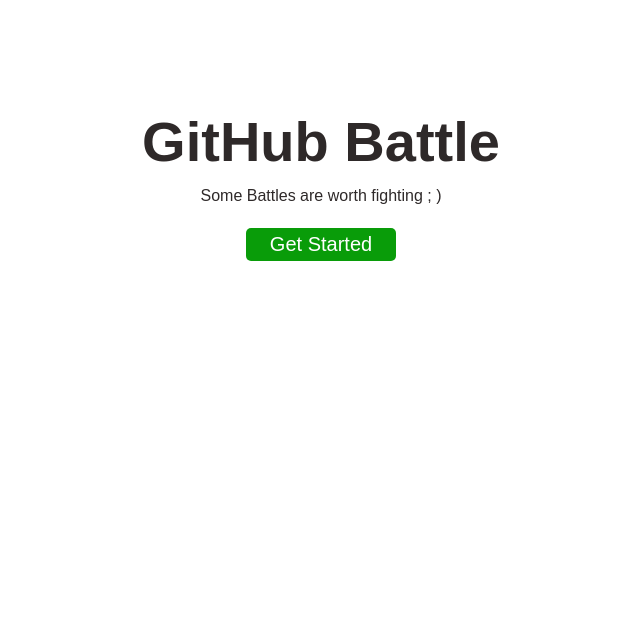
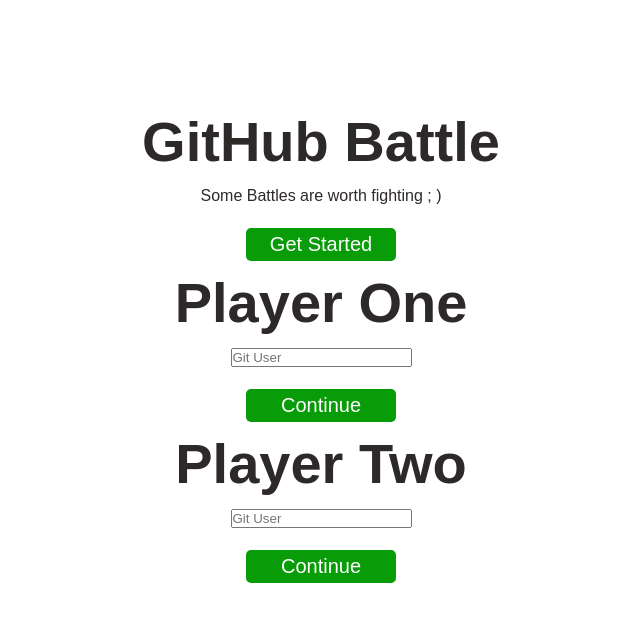
Before and after one commit to Samuel-Tobi/GitHub-Battle, a plain HTML site: page index.html in a window 1280 px wide. Shown: the whole page, without its empty margins (319-959 px from the left). Drawn offline with Linux system fonts and the light colour scheme.

Commit message:
Added more sections to body

```diff
--- a/index.html
+++ b/index.html
@@ -8,10 +8,49 @@
     <title>GitHub Battle</title>
   </head>
   <body>
-    <div class="container">
-      <h1>GitHub Battle</h1>
-      <p>Some Battles are worth fighting ; )</p>
-      <button>Get Started</button>
+    <div id="container" class="container">
+      <section id="gettingStarted">
+        <h1 class="title">GitHub Battle</h1>
+        <p class="subTitle">Some Battles are worth fighting ; )</p>
+        <button id="getStarted">Get Started</button>
+      </section>
+      <section id="playerOne" class="playerOne">
+        <h1 class="title">Player One</h1>
+        <form id="playerOne-form">
+          <div class="form-control">
+            <input
+              type="text"
+              class="playerOne-input"
+              id="playerOne-input"
+              placeholder="Git User"
+              required
+            />
+          </div>
+        </form>
+        <a href="#">
+          <button>Continue</button>
+        </a>
+      </section>
+      <section id="playerTwo" class="playerTwo">
+        <h1 class="title">Player Two</h1>
+        <form id="playerTwo-form">
+          <div class="form-control">
+            <input
+              type="text"
+              class="playerTwo-input"
+              id="playerTwo-input"
+              placeholder="Git User"
+              required
+            />
+          </div>
+        </form>
+        <a href="#">
+          <button>Continue</button>
+        </a>
+      </section>
+      <section id="usersUI"></section>
     </div>
+    <script src="userUI.js"></script>
+    <script src="app.js"></script>
   </body>
 </html>
```
